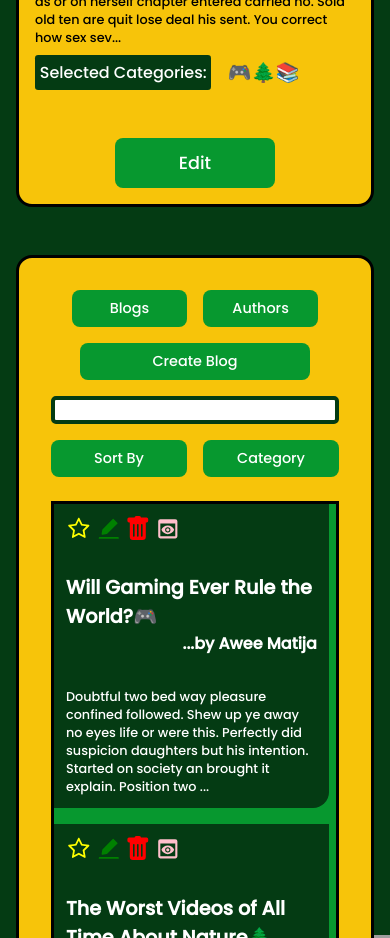
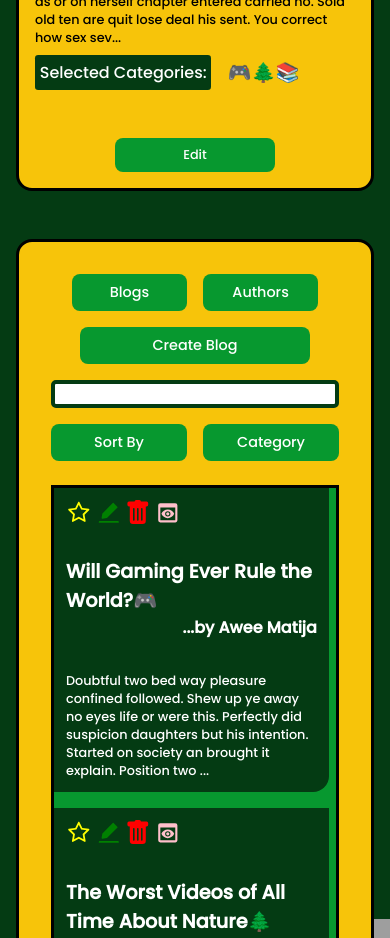
Before and after one commit to axense234/Blogfree-MERN-REDUX, a React (Create React App) app in the folder client/: page /profile in a window 390 px wide. Shown: the part 940-1878 px from the top of the page. Built offline with nearby package versions, Linux system fonts and the light colour scheme; grey boxes are pictures that could not be loaded.

Commit message:
Same stuff as last time.

```diff
--- a/client/src/styles/Profile/BlogProfileComp.css
+++ b/client/src/styles/Profile/BlogProfileComp.css
@@ -60,7 +60,7 @@
   }
 }
 
-@media all and (max-width: 400px) {
+@media all and (max-width: 430px) {
   .blog-profile-comp-info h1 {
     font-size: 1.2rem;
   }
--- a/client/src/styles/Profile/ProfileDetails.css
+++ b/client/src/styles/Profile/ProfileDetails.css
@@ -92,4 +92,8 @@
   .profile-details-text > li:nth-child(6) > p {
     font-size: 0.8rem;
   }
+  .profile-details > button {
+    font-size: 0.8rem;
+    padding: 0.5rem 0;
+  }
 }
```
